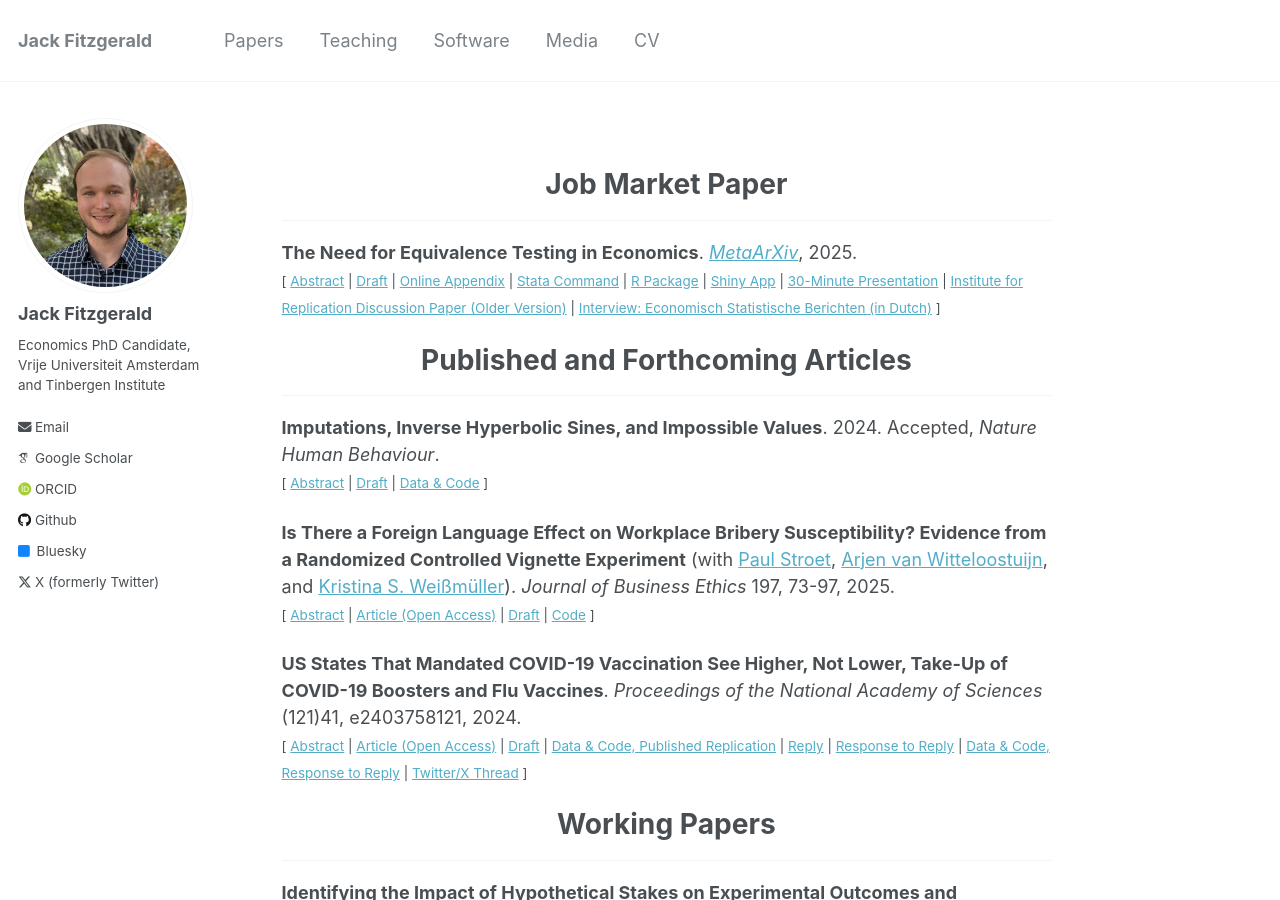
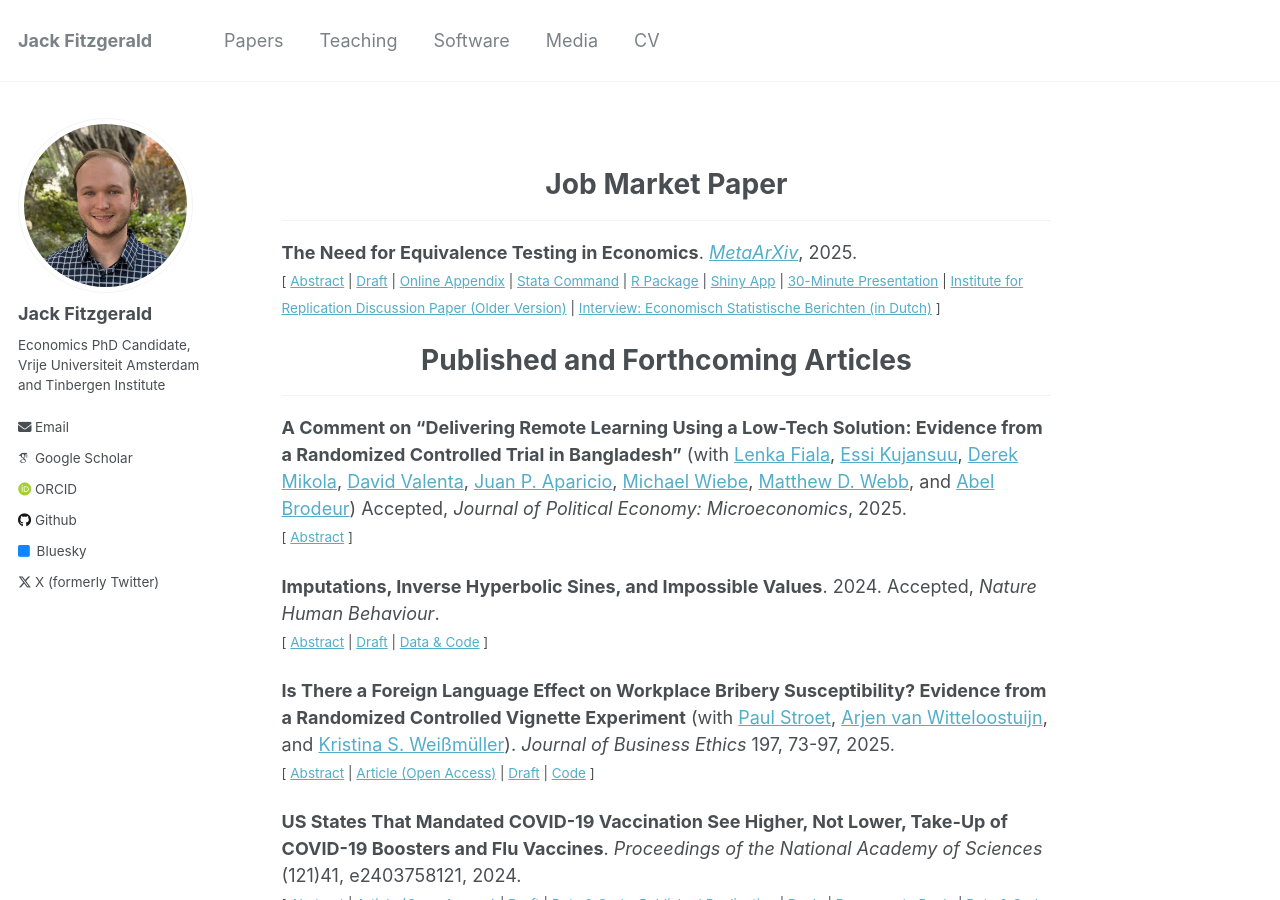
Before and after one commit to jack-fitzgerald/jack-fitzgerald.github.io, a Jekyll site: the page built from _pages/papers.md, in a window 1280 px wide and 900 px high. Built offline with Jekyll 4.4.1, drawn with Linux system fonts in a browser that asks for light colours; some web fonts are replaced.

Commit message:
Update papers.md

```diff
--- a/_pages/papers.md
+++ b/_pages/papers.md
@@ -20,6 +20,15 @@ Equivalence testing can provide statistically significant evidence that economic
 
 # <center> Published and Forthcoming Articles </center>
 - - -
+
+**A Comment on "Delivering Remote Learning Using a Low-Tech Solution: Evidence from a Randomized Controlled Trial in Bangladesh"** (with [Lenka Fiala](https://www.lenkafiala.com/), [Essi Kujansuu](https://sites.google.com/view/essi-kujansuu/home), [Derek Mikola](https://sites.google.com/view/derekmikola/), [David Valenta](https://valenta.dev/), [Juan P. Aparicio](https://www.posadaaparicio.com/home), [Michael Wiebe](http://michaelwiebe.com), [Matthew D. Webb](https://sites.google.com/site/matthewdwebb/), and [Abel Brodeur](https://sites.google.com/site/abelbrodeur/home)) Accepted, *Journal of Political Economy: Microeconomics*, 2025. <br/>
+<small>[ <a href="#/" onclick="visib('gdri-jpem')">Abstract</a> ] </small>
+
+<div id="gdri-jpem" style="display: none; text-align: justify; line-height: 1.2" ><small>
+
+Wang et al. (2024) report that Bangladeshi students randomly given access to lessons on a phone server saw significant learning gains during COVID-19 school closures. We identify three sets of anomalies. First, this experiment shares participants with another experiment conducted simultaneously in the same region, but test scores for the same children systematically differ between the two experiments. Second, test scores for treated participants exhibit enormous jumps immediately after students take their first handful of lessons. Third, numerous documentation inconsistencies cast doubt on the study's data reliability. These anomalies raise serious concerns about the credibility of the reported results.
+
+</small><br><br/></div>
 
 **Imputations, Inverse Hyperbolic Sines, and Impossible Values**. 2024. Accepted, *Nature Human Behaviour*. <br/>
 <small>[ <a href="#/" onclick="visib('WEA23')">Abstract</a> | [Draft](https://jack-fitzgerald.github.io/files/WEA23_Replication.pdf) | [Data & Code](https://osf.io/hce6n/) ] </small>
```
